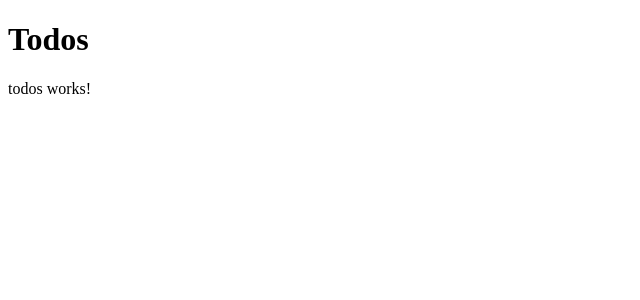
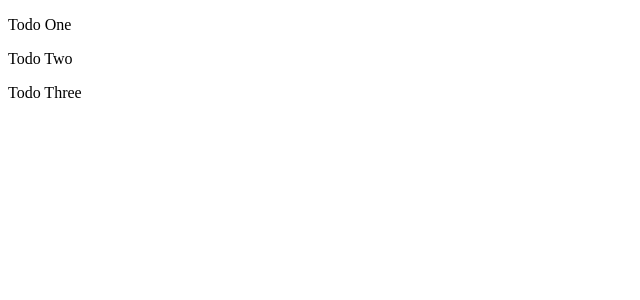
Before and after one commit to lengCode/angular-todo-crash-course, an Angular app: page / in a window 1280 px wide. Shown: the top 300 px of the page, without its empty margins (0-640 px from the left). Built offline with nearby package versions, Linux system fonts and the light colour scheme.

Commit message:
Passing value from parent components to child component with input

```diff
--- a/src/app/app.component.html
+++ b/src/app/app.component.html
@@ -1,4 +1,3 @@
 <div>
-  <h1>Todos</h1>
+  <app-todos></app-todos>
 </div>
-<app-todos></app-todos>
--- a/src/app/app.module.ts
+++ b/src/app/app.module.ts
@@ -4,9 +4,10 @@
 import { AppRoutingModule } from "./app-routing.module";
 import { AppComponent } from "./app.component";
 import { TodosComponent } from "./components/todos/todos.component";
+import { TodoItemComponent } from './components/todo-item/todo-item.component';
 
 @NgModule({
-  declarations: [AppComponent, TodosComponent],
+  declarations: [AppComponent, TodosComponent, TodoItemComponent],
   imports: [BrowserModule, AppRoutingModule],
   providers: [],
   bootstrap: [AppComponent]
--- /dev/null
+++ b/src/app/components/todo-item/todo-item.component.html
@@ -0,0 +1 @@
+<p>{{ todo.title }}</p>
--- /dev/null
+++ b/src/app/components/todo-item/todo-item.component.ts
@@ -0,0 +1,15 @@
+import { Component, OnInit, Input } from "@angular/core";
+import { Todo } from "src/app/models/Todo";
+
+@Component({
+  selector: "app-todo-item",
+  templateUrl: "./todo-item.component.html",
+  styleUrls: ["./todo-item.component.css"]
+})
+export class TodoItemComponent implements OnInit {
+  @Input() todo: Todo;
+
+  constructor() {}
+
+  ngOnInit() {}
+}
--- a/src/app/components/todos/todos.component.html
+++ b/src/app/components/todos/todos.component.html
@@ -1 +1 @@
-<p>todos works!</p>
+<app-todo-item *ngFor="let todo of todos" [todo]="todo"> </app-todo-item>
--- a/src/app/components/todos/todos.component.ts
+++ b/src/app/components/todos/todos.component.ts
@@ -1,15 +1,33 @@
-import { Component, OnInit } from '@angular/core';
+import { Component, OnInit } from "@angular/core";
+import { Todo } from "src/app/models/Todo";
 
 @Component({
-  selector: 'app-todos',
-  templateUrl: './todos.component.html',
-  styleUrls: ['./todos.component.css']
+  selector: "app-todos",
+  templateUrl: "./todos.component.html",
+  styleUrls: ["./todos.component.css"]
 })
 export class TodosComponent implements OnInit {
+  todos: Todo[];
 
-  constructor() { }
+  constructor() {}
 
   ngOnInit() {
+    this.todos = [
+      {
+        id: 1,
+        title: "Todo One",
+        completed: false
+      },
+      {
+        id: 2,
+        title: "Todo Two",
+        completed: true
+      },
+      {
+        id: 3,
+        title: "Todo Three",
+        completed: false
+      }
+    ];
   }
-
 }
--- /dev/null
+++ b/src/app/models/Todo.ts
@@ -0,0 +1,5 @@
+export interface Todo {
+  id: number;
+  title: string;
+  completed: boolean;
+}
```
Also changed, not shown: src/app/components/todo-item/todo-item.component.css (added), 1 other file (tests, documents, lock files or other folders).
